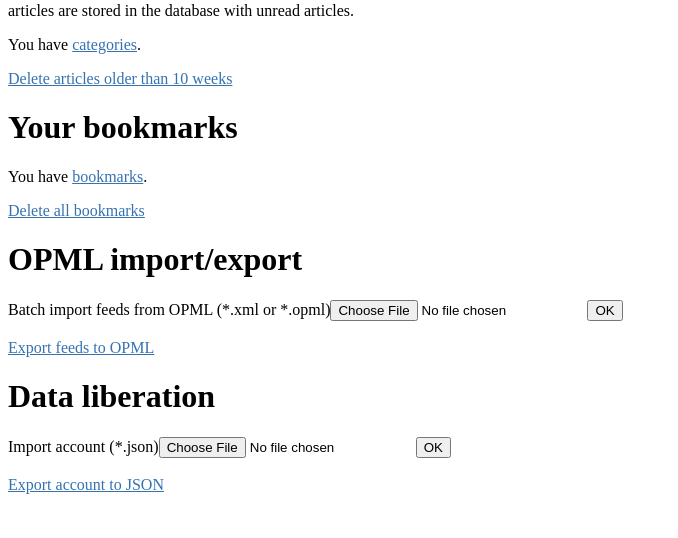
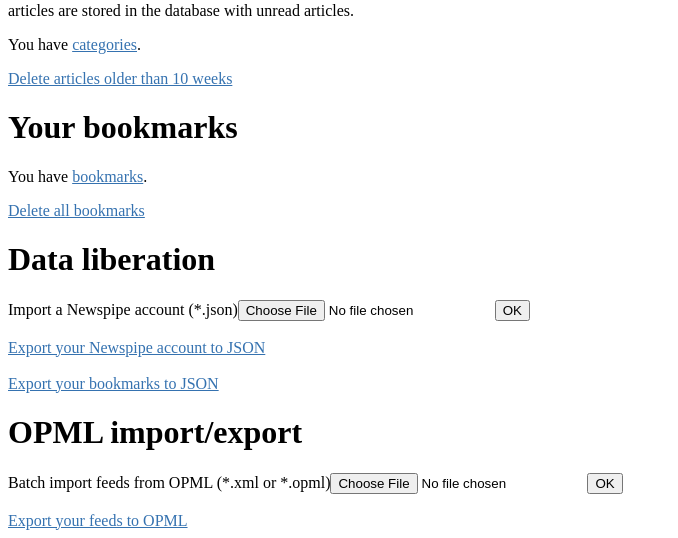
Before and after one commit to cedricbonhomme/newspipe, a Python web app: template src/web/templates/management.html in a window 1280 px wide. Shown: the part 293-831 px from the top of the page, without its empty margins (0-678 px from the left). Before the commit the page ends 787 px from the top, so only its background shows below. Run offline with Jinja, Linux system fonts and the light colour scheme; the template is opened without the code that fills it, so the values that code supplies are empty; some libraries are stand-ins or nearby versions.

Commit message:
Add a button in order to provide to the user a way to export bookmarks with the new functionality.

```diff
--- a/src/web/templates/management.html
+++ b/src/web/templates/management.html
@@ -16,23 +16,30 @@
                 <a href="{{ url_for("bookmarks.delete_all") }}" class="btn btn-default" onclick="return confirm('{{ _('You are going to delete all bookmarks.') }}');">{{ _('Delete all bookmarks') }}</a>
             </div>
         </div>
-
     </div>
     <div class="well">
+        <div class="row">
+            <div class="col-md-6">
+                <h1>{{ _('Data liberation') }}</h1>
+                <form action="" method="post" id="formImportJSON" enctype="multipart/form-data">
+                    <span class="btn btn-default btn-file">{{ _('Import a Newspipe account') }} (<span class="text-info">*.json</span>)<input type="file" name="jsonfile" /></span>
+                    <button class="btn btn-default" type="submit">OK</button>
+                </form>
+                <br />
+                <a href="{{ url_for('articles.export', format='JSON') }}" class="btn btn-default">{{ _('Export your Newspipe account to JSON') }}</a>
+                <br /><br />
+                <a href="{{ url_for('bookmarks.export') }}" class="btn btn-default">{{ _('Export your bookmarks to JSON') }}</a>
+            </div>
+            <div class="col-md-6">
                 <h1 id="import">{{ _('OPML import/export') }}</h1>
                 <form action="" method="post" id="formImportOPML" enctype="multipart/form-data">
                     <span class="btn btn-default btn-file">{{ _('Batch import feeds from OPML') }} (<span class="text-info">*.xml {{ _('or') }} *.opml</span>)<input type="file" name="opmlfile" /></span>
                     <button class="btn btn-default" type="submit">OK</button>
                 </form>
                 <br />
-        <a href="{{ url_for('articles.export', format='OPML') }}" class="btn btn-default">{{ _('Export feeds to OPML') }}</a>
-        <h1>{{ _('Data liberation') }}</h1>
-        <form action="" method="post" id="formImportJSON" enctype="multipart/form-data">
-            <span class="btn btn-default btn-file">{{ _('Import account') }} (<span class="text-info">*.json</span>)<input type="file" name="jsonfile" /></span>
-            <button class="btn btn-default" type="submit">OK</button>
-        </form>
-        <br />
-        <a href="{{ url_for('articles.export', format='JSON') }}" class="btn btn-default">{{ _('Export account to JSON') }}</a>
+                <a href="{{ url_for('articles.export', format='OPML') }}" class="btn btn-default">{{ _('Export your feeds to OPML') }}</a>
+            </div>
+        </div>
     </div>
 </div><!-- /.container -->
 {% endblock %}
```
Lines whose indentation alone changed are shown as unchanged.
